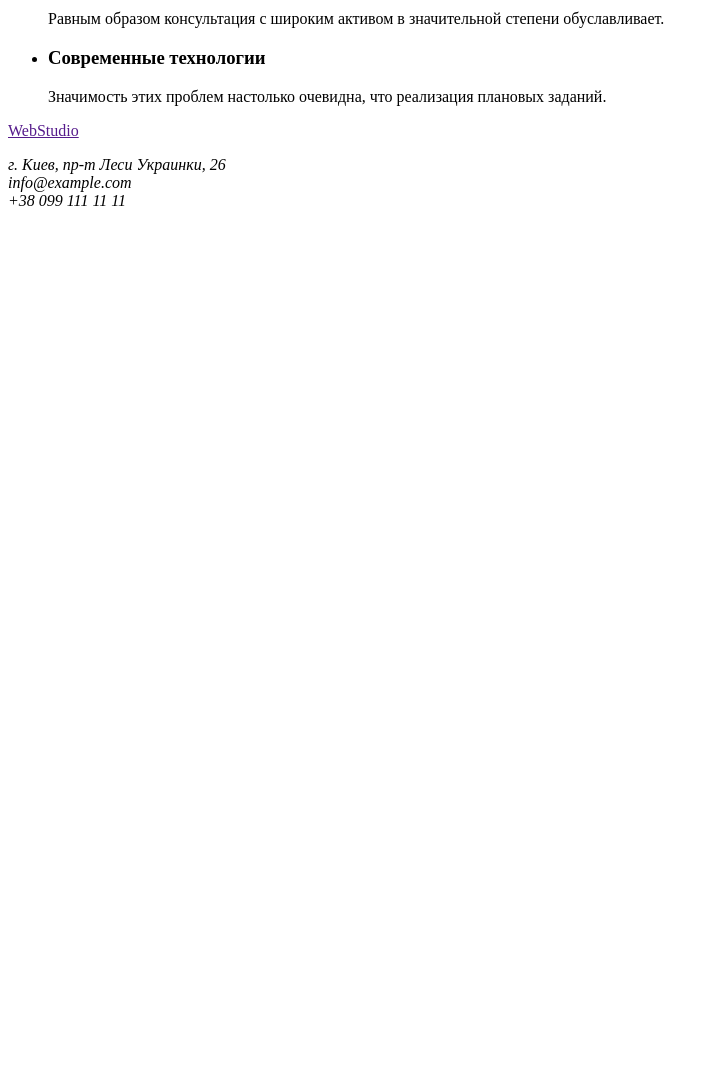
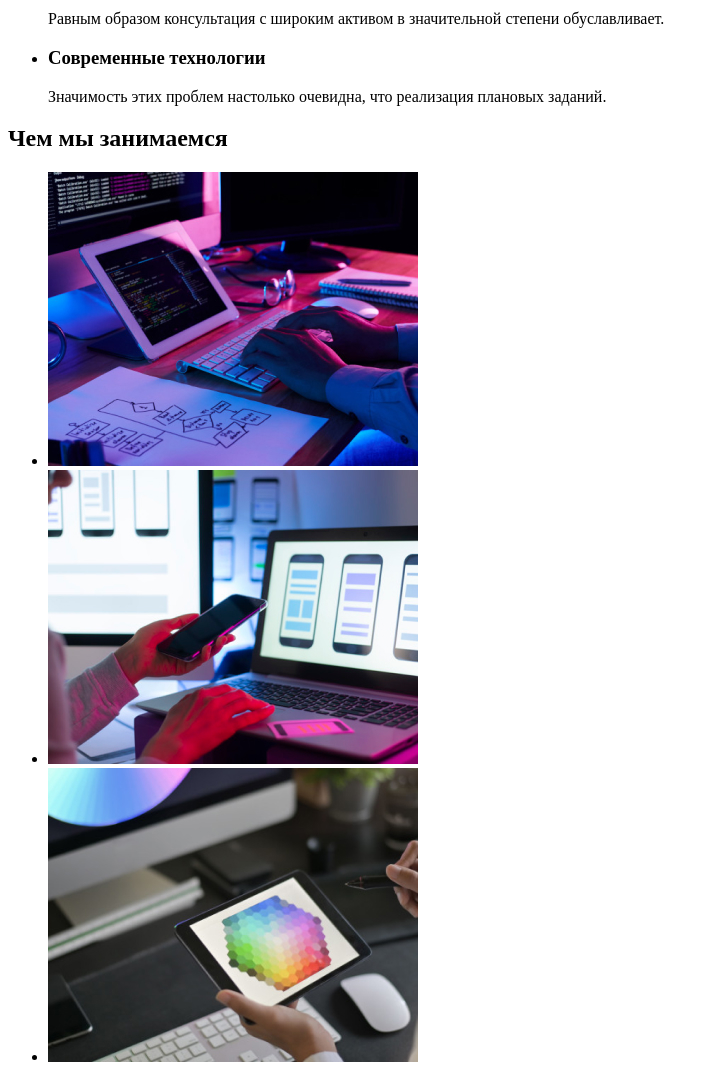
Before and after one commit to OleksandrDomanskyi/goit-markup-hw-01, a plain HTML site: page index.html in a window 1280 px wide. Shown: the part 440-1509 px from the top of the page, without its empty margins (0-717 px from the left). Before the commit the page ends 800 px from the top, so only its background shows below. Drawn offline with Linux system fonts and the light colour scheme.

Commit message:
Добавлена секция примеры работ

```diff
--- a/index.html
+++ b/index.html
@@ -60,7 +60,14 @@
         </section>
 
         <!-- Примеры работ -->
-        <section></section>
+        <section>
+            <h2>Чем мы занимаемся</h2>
+            <ul>
+                <li><img width="370" height="294" src="./images/example1.jpg" alt="Стол с планшетом и клавиатурой"></li>
+                <li><img width="370" height="294" src="./images/example2.jpg" alt="Ноутбук и телефон"></li>
+                <li><img width="370" height="294" src="./images/example3.jpg" alt="Планшет"></li>
+            </ul>
+        </section>
 
         <!-- Наши пиццамейкеры -->
         <section></section>
```
